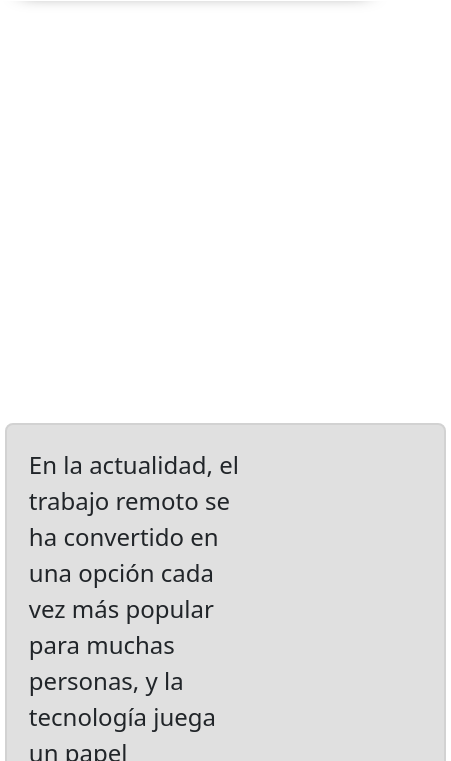
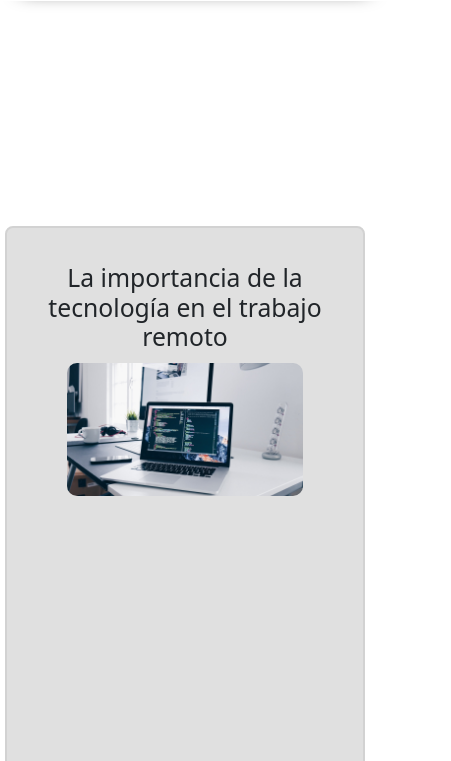
Before and after one commit to BraianL02/codoACodoPruebaBorrador, a plain HTML site: page articles/article_1.html in a window 390 px wide. Shown: the part 83-844 px from the top of the page, 451 px wide, since content can reach past the window. Drawn offline with nearby package versions, Linux system fonts and the light colour scheme; a script that the page names is missing.

Commit message:
Update style_art.css

```diff
--- a/articles/style_art.css
+++ b/articles/style_art.css
@@ -136,12 +136,13 @@
 
      .contenedorArticle {
          display: grid;
-         gap: 20px;
+         gap: 5px;
          grid-template-columns: 1fr;
-         grid-template-rows: 1fr 1fr;
+         grid-template-rows: 70px 30% 1fr;
          grid-template-areas:
-             'texto '
+             'titulo '
              ' img  '
+             'texto'
          ;
      }
 
```
